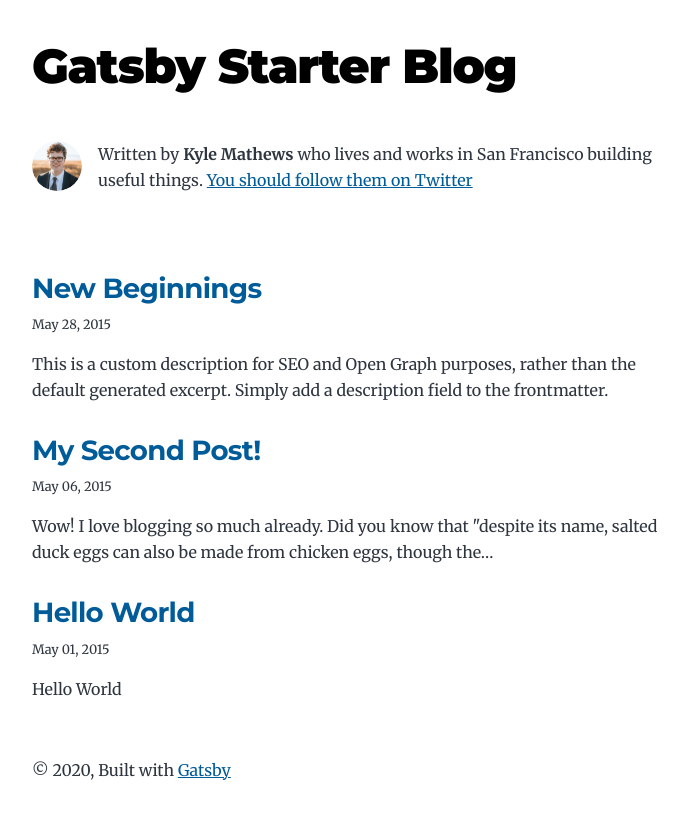
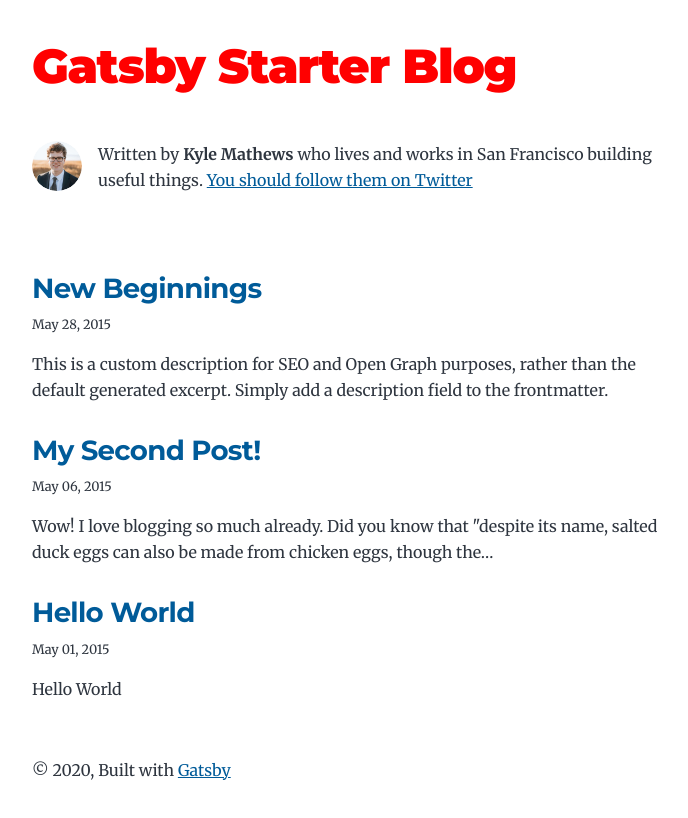
Before and after one commit to felp-hub/blog, a Gatsby site: page / in a window 1280 px wide. Shown: the whole page, without its empty margins (292-980 px from the left). Built offline with nearby package versions, Linux system fonts and the light colour scheme; Gatsby itself is replaced by a stand-in of ours.

Commit message:
Second Commit

```diff
--- a/src/style.css
+++ b/src/style.css
@@ -58,7 +58,7 @@
   --color-text: #2e353f;
   --color-text-light: #4f5969;
   --color-heading: #1a202c;
-  --color-heading-black: black;
+  --color-heading-black: red;
   --color-accent: #d1dce5;
 }
 
```
